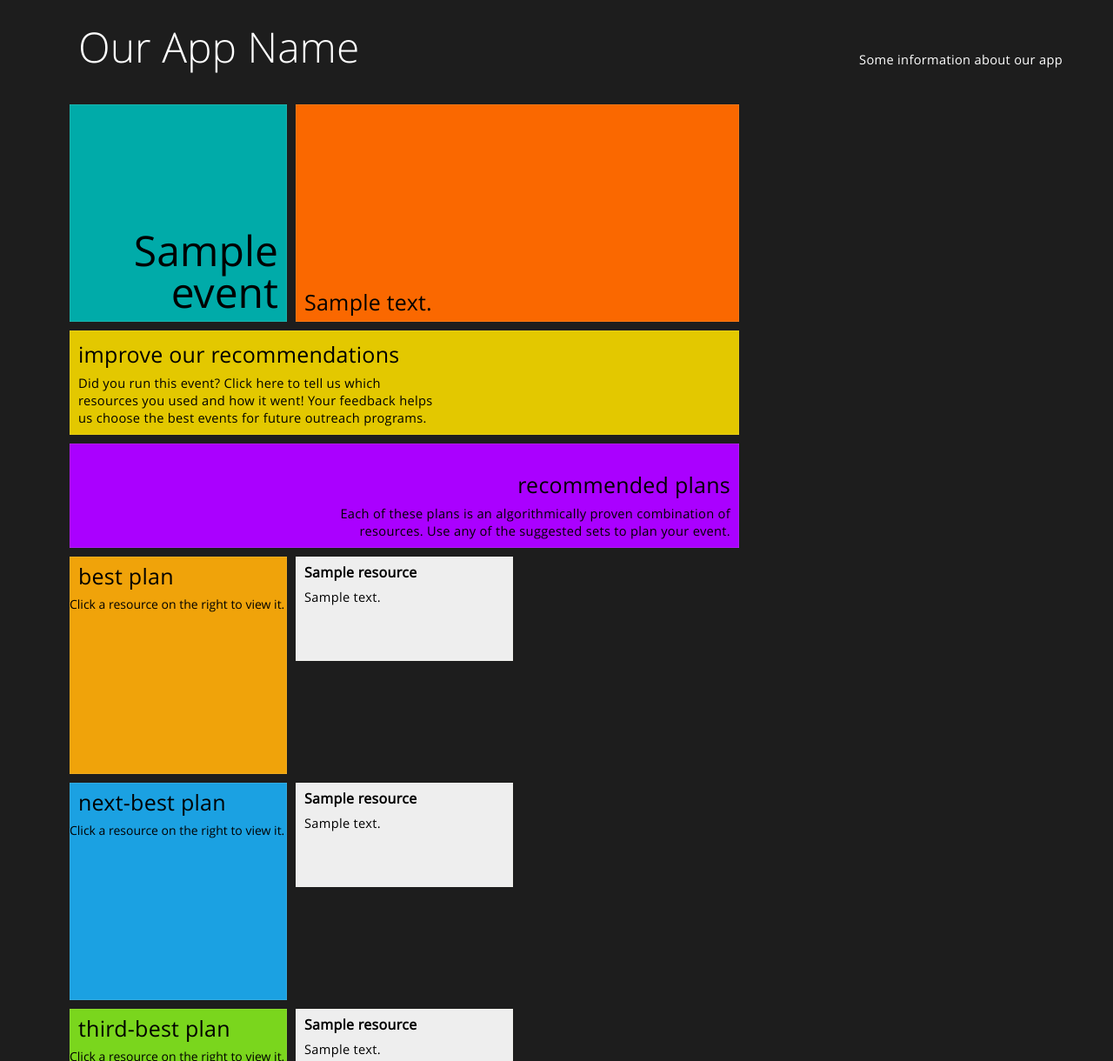
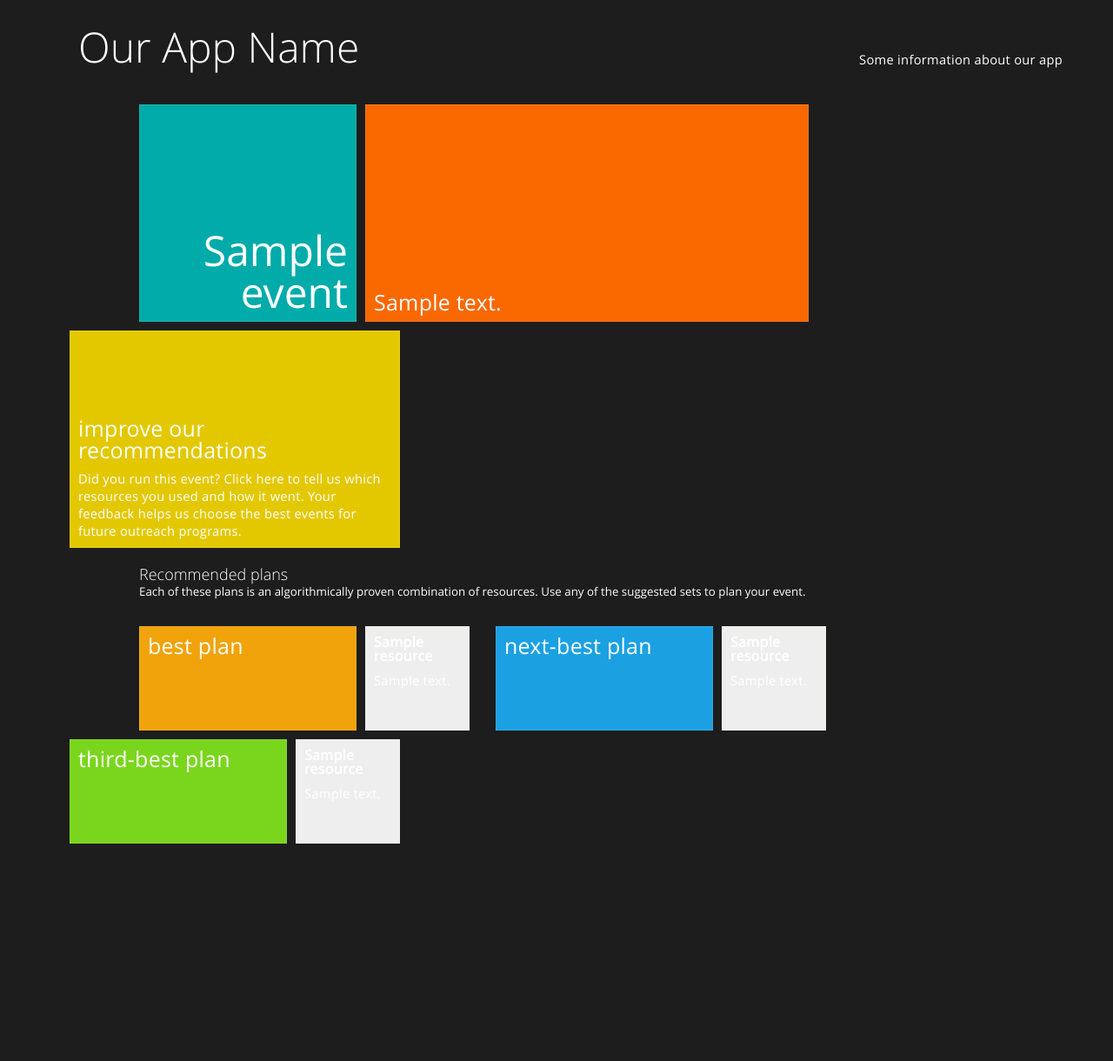
Before and after one commit to ohemorange/gsr14, a Django app: template templates/event.html in a window 1280 px wide. Shown: the whole page at 87% size. Run offline with Django 3.2, Linux system fonts and the light colour scheme; the template is opened without the code that fills it: most values are stand-ins (such as "Sample title", 1, 10 or a date in 2020); some libraries are stand-ins or nearby versions.

Commit message:
event page redesign

```diff
--- a/hack/views.py
+++ b/hack/views.py
@@ -28,7 +28,7 @@ class dummyEvent:
 colors1 = ["bg-teal", "bg-amber", "bg-lightGreen", "bg-violet", "bg-teal", "bg-orange",
          "bg-cyan", "bg-amber", "bg-lightGreen", "bg-violet", "bg-teal", "bg-orange",
           "bg-cyan", "bg-amber", "bg-lightGreen", "bg-violet", "bg-teal", "bg-orange"]
-colors2 = ["bg-yellow","bg-violet", "bg-teal", "bg-cyan",   "bg-lightGreen","bg-orange",
+colors2 = ["bg-orange","bg-violet", "bg-teal", "bg-cyan",   "bg-lightGreen","bg-orange",
      "bg-cyan", "bg-amber", "bg-lightGreen", "bg-violet", "bg-teal", "bg-orange",
       "bg-cyan", "bg-amber", "bg-lightGreen", "bg-violet", "bg-teal", "bg-orange"]
 colors3 = [ "bg-violet", "bg-cyan", "bg-amber", "bg-lightGreen","bg-teal", "bg-orange",
--- a/templates/event.html
+++ b/templates/event.html
@@ -2,81 +2,80 @@
 
 {% block body %}
 <div class="tile-area no-padding clearfix">
-    <div class="tile-group no-margin no-padding clearfix" style="cursor:default;width: 100%">
+    <div class="tile-group no-padding six" style="cursor:default;">
         <div style="cursor:default;" class="tile double double-vertical bg-teal ol-transparent">
             <div class="tile-content">
-                <h1 class="text-right" style='cursor:default;position:absolute;bottom:0;right:0;' id="fix_size">{{ event.name }}</h1>
+                <h1 class="text-right fg-white" style='cursor:default;position:absolute;bottom:0;right:0;' id="fix_size">{{ event.name }}</h1>
             </div>
         </div>
 
         <div style="cursor:default;" class="tile quadro double-vertical ol-transparent bg-orange">
             <div class="tile-content">
-                <h2 style="cursor:default;position:absolute;bottom:0;">{{ event.description }}</h2>
+                <h2 class="fg-white" style="cursor:default;position:absolute;bottom:0;">{{ event.description }}</h2>
             </div>
         </div>
     </div>
 
-    <a href="update" class="tile-group no-margin no-padding clearfix" style="width: 100%">
-        <div class="tile bg-yellow ol-transparent "  style="width:770px;">
+    <a href="update" class="tile-group no-padding clearfix double">
+        <div class="tile bg-yellow ol-transparent triple double-vertical ">
             <div  data-click="transform" class="tile-content">
                 <div style="position:absolute;bottom:0;">
-                <h2 >improve our recommendations</h2>
-                <p  style="width:420px;">Did you run this event? Click here to tell us which resources you used and how it went! Your feedback helps us choose the best events for future outreach programs.</p>
+                <h2 class="fg-white">improve our recommendations</h2>
+                <p class="fg-white">Did you run this event? Click here to tell us which resources you used and how it went. Your feedback helps us choose the best events for future outreach programs.</p>
                 </div>
             </div>
         </div>
     </a>
+</div>
 
-    <div class="tile-group no-margin no-padding clearfix" style="cursor:default;width: 100%">
-        <div class="tile bg-violet ol-transparent "  style="width:770px;">
-            <div class="tile-content" style="cursor:default;padding:40px;">
-                <div style="cursor:default;position:absolute;bottom:0;right:0;">
-                <h2 class="text-right fg-black">recommended plans</h2>
-                <p class="text-right fg-black" style="width:500px;">Each of these plans is an algorithmically proven combination of resources. Use any of the suggested sets to plan your event.</p>
-                </div>
-            </div>
+<div class = "tile-area no-padding">
+    <div class = "tile-group seven" style="padding-top:80px;margin-right:20px">
+        <div class = "tile-group-title fg-white">
+            Recommended plans
+            <div style="font-size:10pt;">Each of these plans is an algorithmically proven combination of resources. Use any of the suggested sets to plan your event.</div>
         </div>
     </div>
+</div>
 
-    <div class ="tile-group no-margin no-padding clearfix" style="width:100%">
-        <div style="cursor:default;" class ='tile fg-black bg-amber double double-vertical ol-transparent'>
-            <h2>best plan</h2>
-	    Click a resource on the right to view it.
+<div class = "tile-area no-padding">
+    <div class = "tile-group three no-padding" style="margin-right:20px">
+        <div style="cursor:default;" class ='tile double fg-white bg-amber ol-transparent'>
+            <h2 class="fg-white">best plan</h2>
         </div>
+
         {% for resource in event.recommendation_1.resources.all %}
-        <a data-click="transform" href="{{ resource.link }}" class ="tile {{ colors1.0 }} double ol-transparent">
-            <h4>{{ resource.name }}</h4>
-            <p>{{ resource.description }}</p>
+        <a data-click="transform" href="{{ resource.link }}" class ="tile fg-white {{ colors1.0 }} ol-transparent">
+            <h4 class="fg-white">{{ resource.name }}</h4>
+            <p class="fg-white">{{ resource.description }}</p>
         </a>
         {% endfor %}
     </div>
 
-    <div class ="tile-group no-margin no-padding clearfix" style="width:100%">
-        <div style="cursor:default;" class ='tile fg-black bg-cyan double double-vertical ol-transparent'>
-            <h2>next-best plan </h2>
-	    Click a resource on the right to view it.
+    <div class = "tile-group three no-padding" style="margin-right:20px">
+        <div style="cursor:default;" class ='tile double fg-white bg-cyan ol-transparent'>
+            <h2 class="fg-white">next-best plan</h2>
         </div>
+
         {% for resource in event.recommendation_2.resources.all %}
-        <a data-click="transform" href="{{ resource.link }}" class ="tile {{ colors2.0 }} double ol-transparent">
-            <h4>{{ resource.name }}</h4>
-            <p>{{ resource.description }}</p>
+        <a data-click="transform" href="{{ resource.link }}" class ="tile fg-white {{ colors2.0 }} ol-transparent">
+            <h4 class="fg-white">{{ resource.name }}</h4>
+            <p class="fg-white">{{ resource.description }}</p>
         </a>
         {% endfor %}
     </div>
 
-    <div class ="tile-group no-margin no-padding clearfix" style="width:100%">
-        <div style="cursor:default;" class ='tile fg-black bg-lightGreen double double-vertical ol-transparent'>
-            <h2>third-best plan</h2>
-	    Click a resource on the right to view it.
+    <div class = "tile-group three no-padding" style="margin-right:20px">
+        <div style="cursor:default;" class ='tile double fg-white bg-lightGreen ol-transparent'>
+            <h2 class="fg-white">third-best plan</h2>
         </div>
+
         {% for resource in event.recommendation_3.resources.all %}
-        <a  href="{{ resource.link }}" data-click="transform" class ="tile {{ colors3.0 }} double ol-transparent">
-            <h4>{{ resource.name }}</h4>
-            <p>{{ resource.description }}</p>
+        <a data-click="transform" href="{{ resource.link }}" class ="tile fg-white {{ colors3.0 }} ol-transparent">
+            <h4 class="fg-white ">{{ resource.name }}</h4>
+            <p class="fg-white">{{ resource.description }}</p>
         </a>
         {% endfor %}
     </div>
-
 </div>
 
 {% endblock %}
```
Also changed, not shown: 1 other file.
